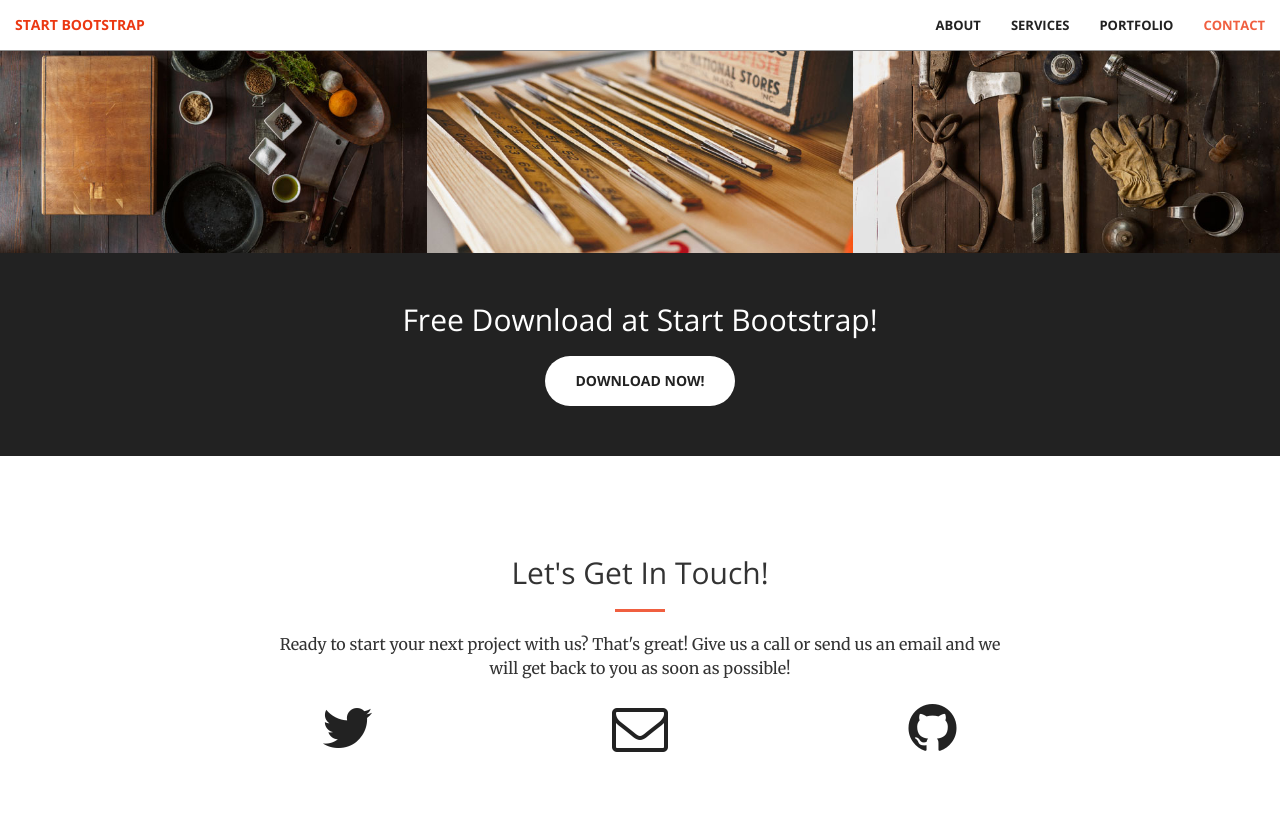
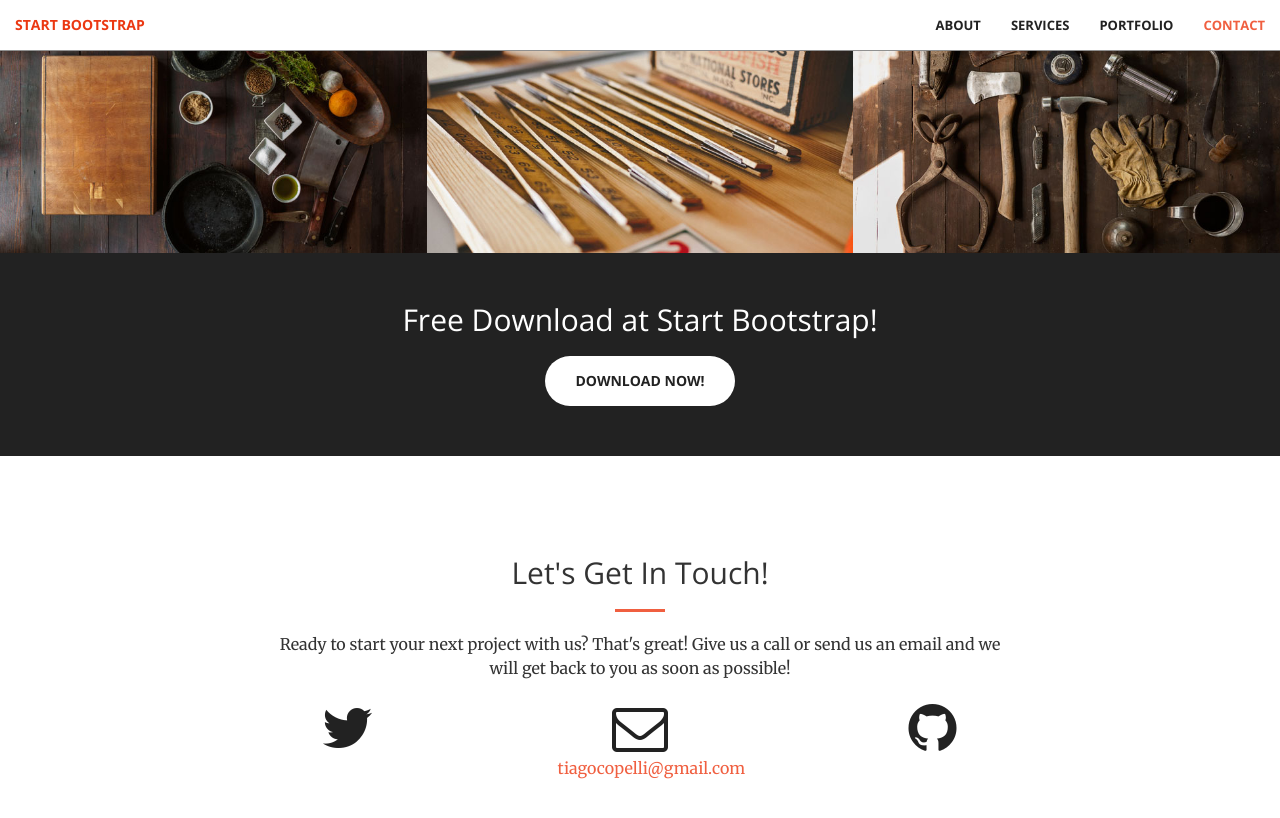
Before and after one commit to tiagocopelli/Coursera-Google-Design-UX, a Jekyll site: the page built from index.html, in a window 1280 px wide and 900 px high, scrolled down 1981 px. Shown: the top 818 px of the window. Built offline with Jekyll 4.4.1, drawn with Linux system fonts in a browser that asks for light colours.

Commit message:
Update _config.yml

```diff
--- a/_config.yml
+++ b/_config.yml
@@ -1,6 +1,6 @@
 # Site settings
-title:
-email:
+title: CursoGoogle-UX-UI
+email: tiagocopelli@gmail.com
 description: > # this means to ignore newlines until "baseurl:"
 baseurl: "" # the subpath of your site, e.g. /blog/
 url: "" # the base hostname & protocol for your site
```
